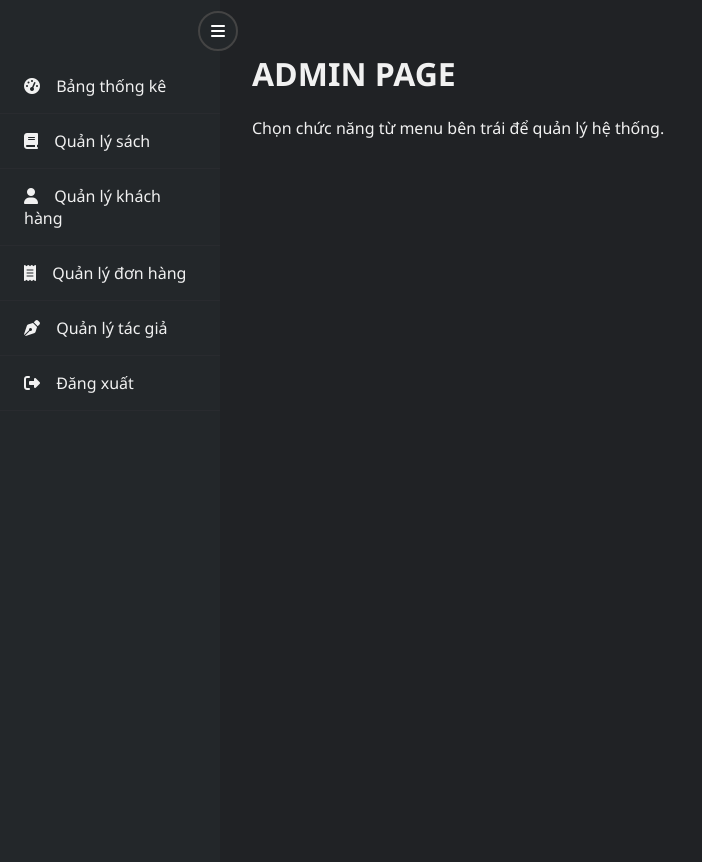
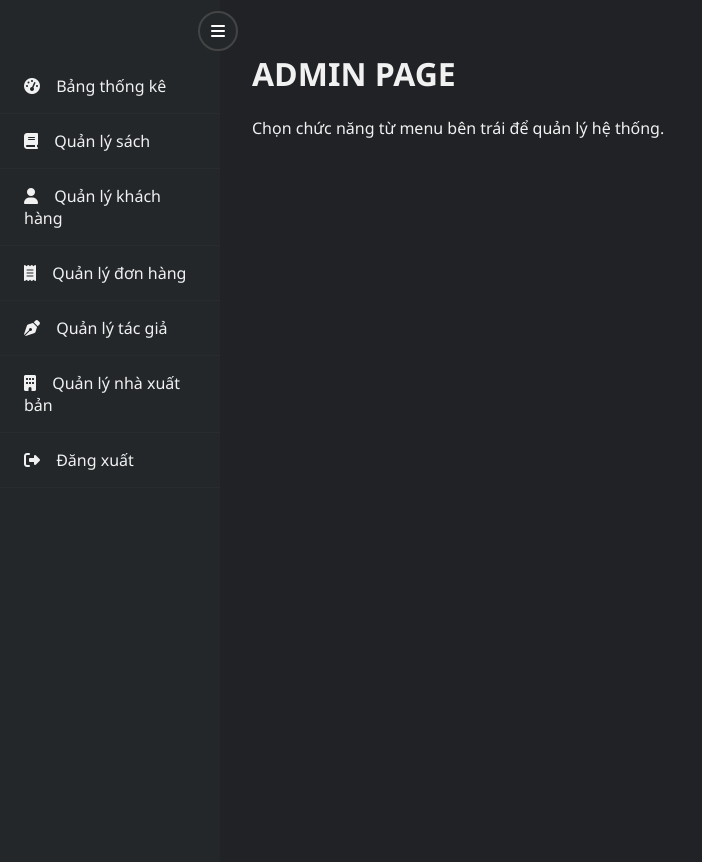
Before and after one commit to manhtuongk4/ebooks_store, a PHP site: page /admin/index.php in a window 1280 px wide. Shown: the part 83-945 px from the top of the page, without its empty margins (0-702 px from the left). Run offline with PHP 8.4, Linux system fonts and the light colour scheme; data that the repository does not hold is empty.

Commit message:
Menu chức năng của trang quản lý

```diff
--- a/admin/partials/sidebar.php
+++ b/admin/partials/sidebar.php
@@ -61,17 +61,34 @@
         <i class="fas fa-bars"></i>
     </div>
     <ul>
-        <li><i class="fas fa-tachometer-alt"></i> <span>Bảng thống kê</span></li>
+        <li>
+            <a href="/EBOOKS_STORE/admin/module/stats_sheet/stats_sheet.php" style="color: inherit; text-decoration: none;">
+                <i class="fas fa-tachometer-alt"></i> <span>Bảng thống kê</span>
+            </a>
+        </li>
         <li>
             <a href="/EBOOKS_STORE/admin/module/books/books.php" style="color: inherit; text-decoration: none;">
                 <i class="fas fa-book"></i> <span>Quản lý sách</span>
             </a>
         </li>
-        <li><i class="fas fa-user"></i> <span>Quản lý khách hàng</span></li>
-        <li><i class="fas fa-receipt"></i> <span>Quản lý đơn hàng</span></li>
+        <li>
+            <a href="/EBOOKS_STORE/admin/module/user/users.php" style="color: inherit; text-decoration: none;">
+                <i class="fas fa-user"></i> <span>Quản lý khách hàng</span>
+            </a>
+        </li>
+        <li>
+            <a href="/EBOOKS_STORE/admin/module/order/order.php" style="color: inherit; text-decoration: none;">
+                <i class="fas fa-receipt"></i> <span>Quản lý đơn hàng</span>
+            </a>
+        </li>
         <li>
             <a href="/EBOOKS_STORE/admin/module/author/author.php" style="color: inherit; text-decoration: none;">
                 <i class="fas fa-pen-nib"></i> <span>Quản lý tác giả</span>
+            </a>
+        </li>
+        <li>
+            <a href="/EBOOKS_STORE/admin/module/NXB/NXB.php" style="color: inherit; text-decoration: none;">
+                <i class="fas fa-building"></i> <span>Quản lý nhà xuất bản</span>
             </a>
         </li>
         <li>
```
